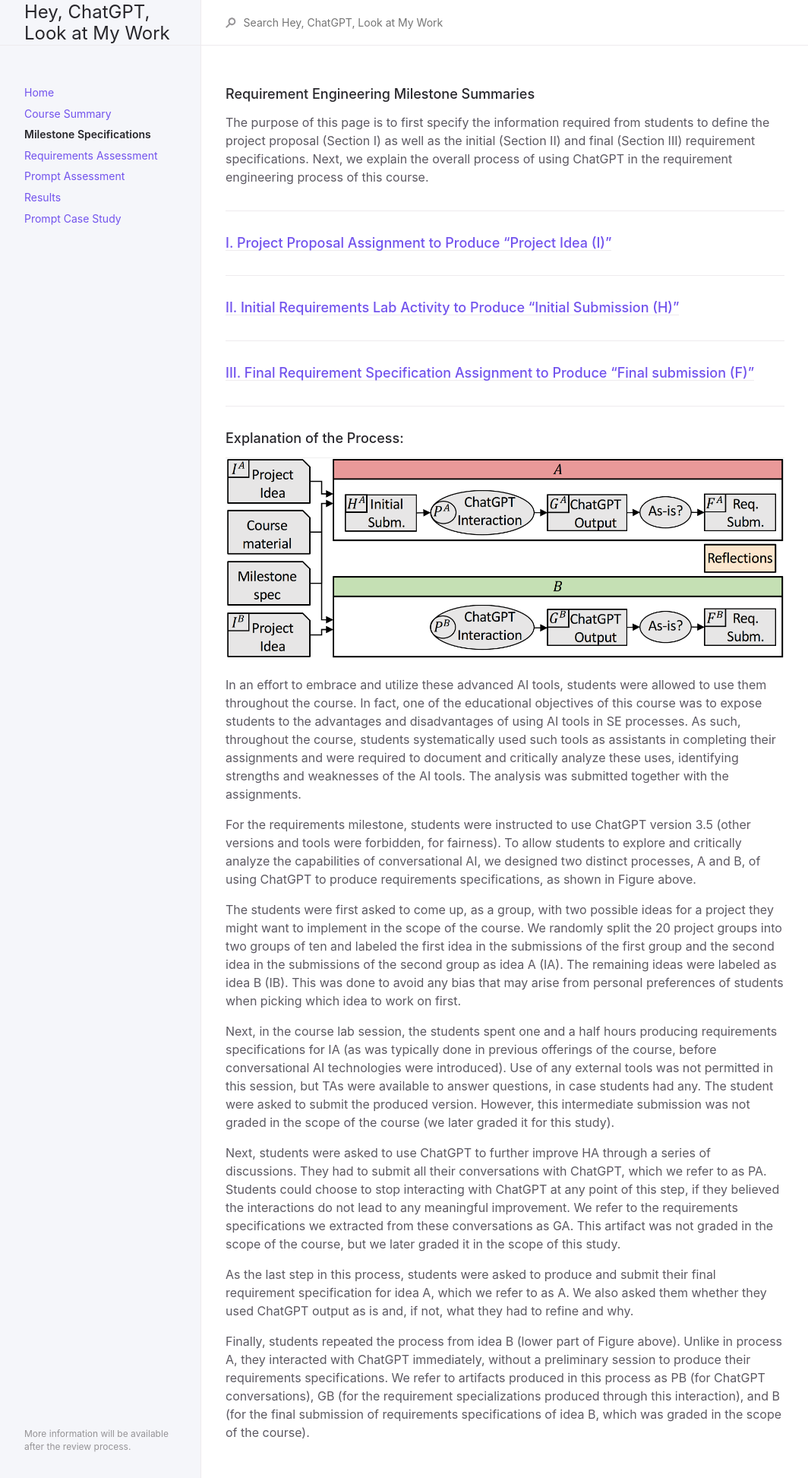
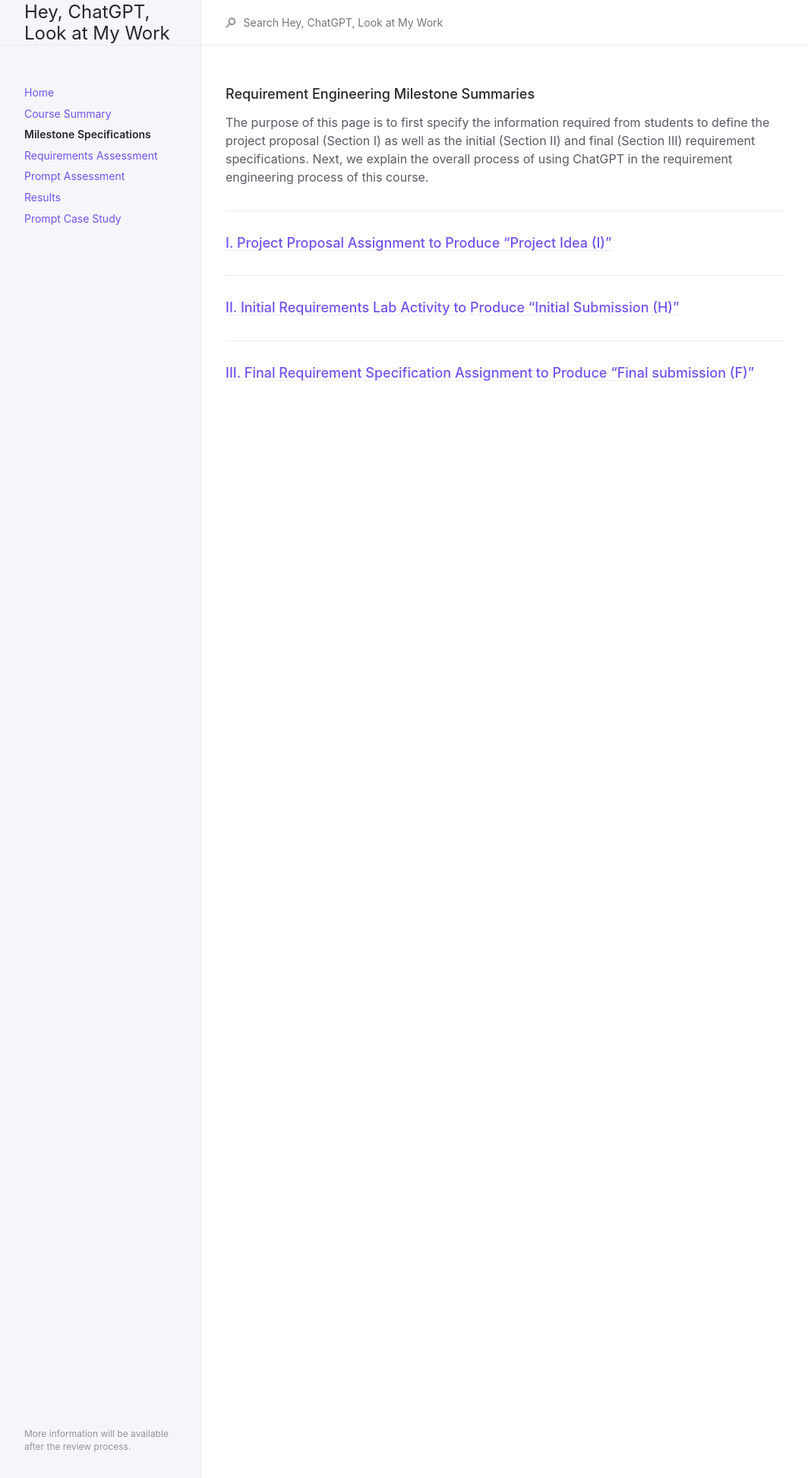
Before and after one commit to anonymousresearcher2020/anonymousresearcher2020.github.io, a Jekyll site: the page built from docs/milestone.md, in a window 1280 px wide. Shown: the whole page at 76% size, without its empty margins (107-1171 px from the left). Built offline with Jekyll 4.4.1, drawn with Linux system fonts in a browser that asks for light colours.

Commit message:
restructuring

```diff
--- a/docs/milestone.md
+++ b/docs/milestone.md
@@ -19,24 +19,3 @@ Next, we explain the overall process of using ChatGPT in the requirement enginee
 
 ---
 ### [III. Final Requirement Specification Assignment to Produce "Final submission (F)"](data/M2B_Requirements.pdf)
-
----
-### Explanation of the Process:
-![image](../img/overview.png)
-
-In an effort to embrace and utilize these advanced AI tools, students were allowed to use them throughout the course. In fact, one of the educational objectives of this course was to expose students to the advantages and disadvantages of using AI tools in SE processes. As such, throughout the course, students systematically used such tools as assistants in completing their assignments and were required to document and critically analyze these uses, identifying strengths and weaknesses of the AI tools. The analysis was submitted together with the assignments.
-
-For the requirements milestone, students were instructed to use ChatGPT version 3.5 (other versions and tools were forbidden, for fairness). To allow students to explore and critically analyze the capabilities of conversational AI, we designed two distinct processes, A and B, of using ChatGPT
-to produce requirements specifications, as shown in Figure above.
-
-The students were first asked to come up, as a group, with two possible ideas for a project they might want to implement in the scope of the course. We randomly split the 20 project groups into two groups of ten and labeled the first idea in the submissions of the first group and the second idea in the submissions of the second group as idea A (IA). The remaining ideas were labeled as idea B (IB).
-This was done to avoid any bias that may arise from personal preferences of students
-when picking which idea to work on first.
-
-Next, in the course lab session, the students spent one and a half hours producing requirements specifications for IA (as was typically done in previous offerings of the course, before conversational AI technologies were introduced). Use of any external tools was not permitted in this session, but TAs were available to answer questions, in case students had any. The student were asked to submit the produced version. However, this intermediate submission was not graded in the scope of the course (we later graded it for this study).
-
-Next, students were asked to use ChatGPT to further improve HA through a series of discussions. They had to submit all their conversations with ChatGPT, which we refer to as PA. Students could choose to stop interacting with ChatGPT at any point of this step, if they believed the interactions do not lead to any meaningful improvement. We refer to the requirements specifications we extracted from these conversations as GA. This artifact was not graded in the scope of the course, but we later graded it in the scope of this study.
-
-As the last step in this process, students were asked to produce and submit their final requirement specification for idea A, which we refer to as A. We also asked them whether they used ChatGPT output as is and, if not, what they had to refine and why.
-
-Finally, students repeated the process from idea B (lower part of Figure above). Unlike in process A, they interacted with ChatGPT immediately, without a preliminary session to produce their requirements specifications. We refer to artifacts produced in this process as PB (for ChatGPT conversations), GB (for the requirement specializations produced through this interaction), and B (for the final submission of requirements specifications of idea B, which was graded in the scope of the course).
```
